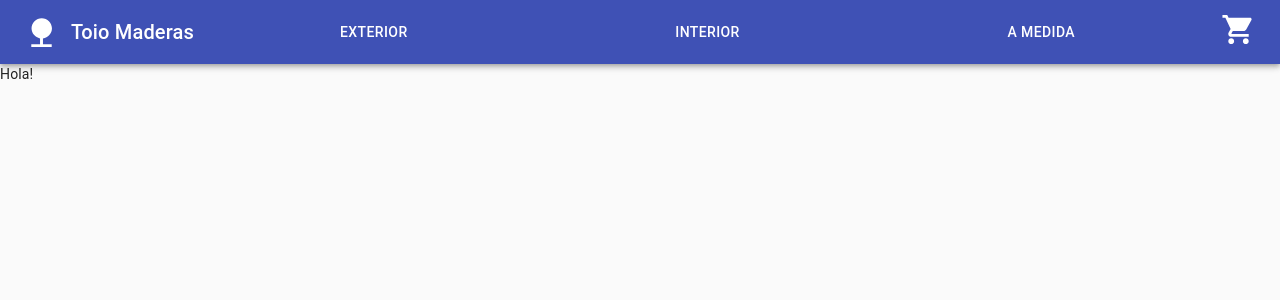
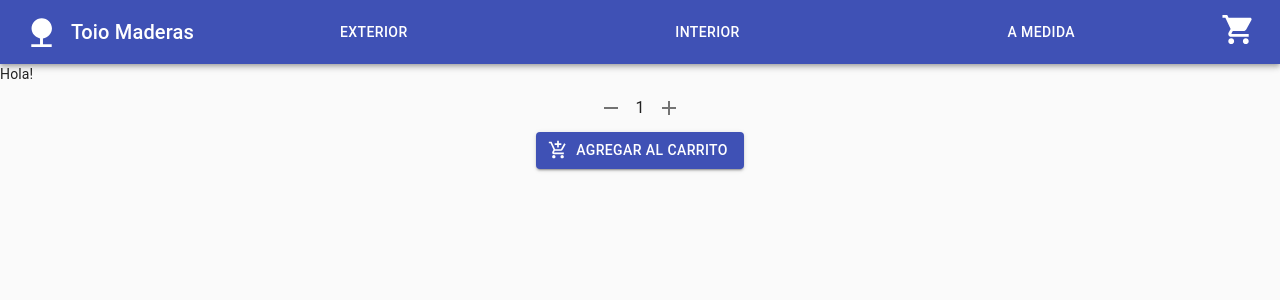
Before and after one commit to gremjua/toio-maderas, a React (Create React App) app: page / in a window 1280 px wide. Shown: the top 300 px of the page. Built offline with nearby package versions, Linux system fonts and the light colour scheme.

Commit message:
add ItemCount component

```diff
--- /dev/null
+++ b/src/components/ItemCount.js
@@ -0,0 +1,38 @@
+import { Button, Grid, IconButton, Typography } from '@material-ui/core';
+import AddIcon from '@material-ui/icons/Add';
+import RemoveIcon from '@material-ui/icons/Remove';
+import AddShoppingCartOutlinedIcon from '@material-ui/icons/AddShoppingCartOutlined';
+import { useState } from 'react';
+
+const ItemCount = ({ stock = 1, initial = 1, onAdd }) => {
+    const [quantity, setQuantity] = useState(initial);
+    const onRemoveUnit = () => setQuantity(quantity > 1 ? quantity - 1 : quantity);
+    const onAddUnit = () => setQuantity(quantity + 1 <= stock ? quantity + 1 : quantity);
+    return (
+        <Grid container={true} direction="column" alignItems="center">
+            <Grid item={true}>
+                <Grid container={true} direction="row" alignItems="center">
+                    <IconButton onClick={onRemoveUnit}>
+                        <RemoveIcon />
+                    </IconButton>
+                    <Typography>{quantity}</Typography>
+                    <IconButton onClick={onAddUnit}>
+                        <AddIcon />
+                    </IconButton>
+                </Grid>
+            </Grid>
+            <Grid item={true}>
+                <Button
+                    color="primary"
+                    variant="contained"
+                    startIcon={<AddShoppingCartOutlinedIcon />}
+                    onClick={quantity <= stock ? onAdd : null}
+                >
+                    Agregar al carrito
+                </Button>
+            </Grid>
+        </Grid>
+    );
+};
+
+export default ItemCount;
--- a/src/components/ItemListContainer.js
+++ b/src/components/ItemListContainer.js
@@ -1,9 +1,33 @@
-const ItemListContainer = ({greeting}) => {
-   return(
-    <div>
-        {greeting}
-    </div>
-   )
-}
+import { useState, useEffect } from 'react';
+import ItemCount from './ItemCount';
+
+const ItemListContainer = ({ greeting }) => {
+    const [cart, setCart] = useState([]);
+    useEffect(() => {
+        // consultas a BD y subscripciones como addEventListener
+        console.log('component mounted, make API calls?');
+        return () => {
+            // desubscripciones de eventos y BD
+            console.log('component will unmount, cleanup');
+            // removeEventListener();
+        };
+    }, []);
+    // filter [] will run on mount (after mount)
+    // [prop] will run on mount and on changes to prop
+    // [prop1, prop2] will run on mount and on changes to prop1, prop2
+
+    // se vuelve a renderizar, validaciones
+    console.log('component will mount / render');
+    // if(!cart.length){
+    //     return <h1>Carrito vacio</h1>
+    // }
+
+    return (
+        <div>
+            {greeting}
+            <ItemCount stock={5} initial={1} onAdd={() => console.log('Agregado al carrito')} />
+        </div>
+    );
+};
 
 export default ItemListContainer;
```
Also changed, not shown: src/App.js (+6 -6 lines).
